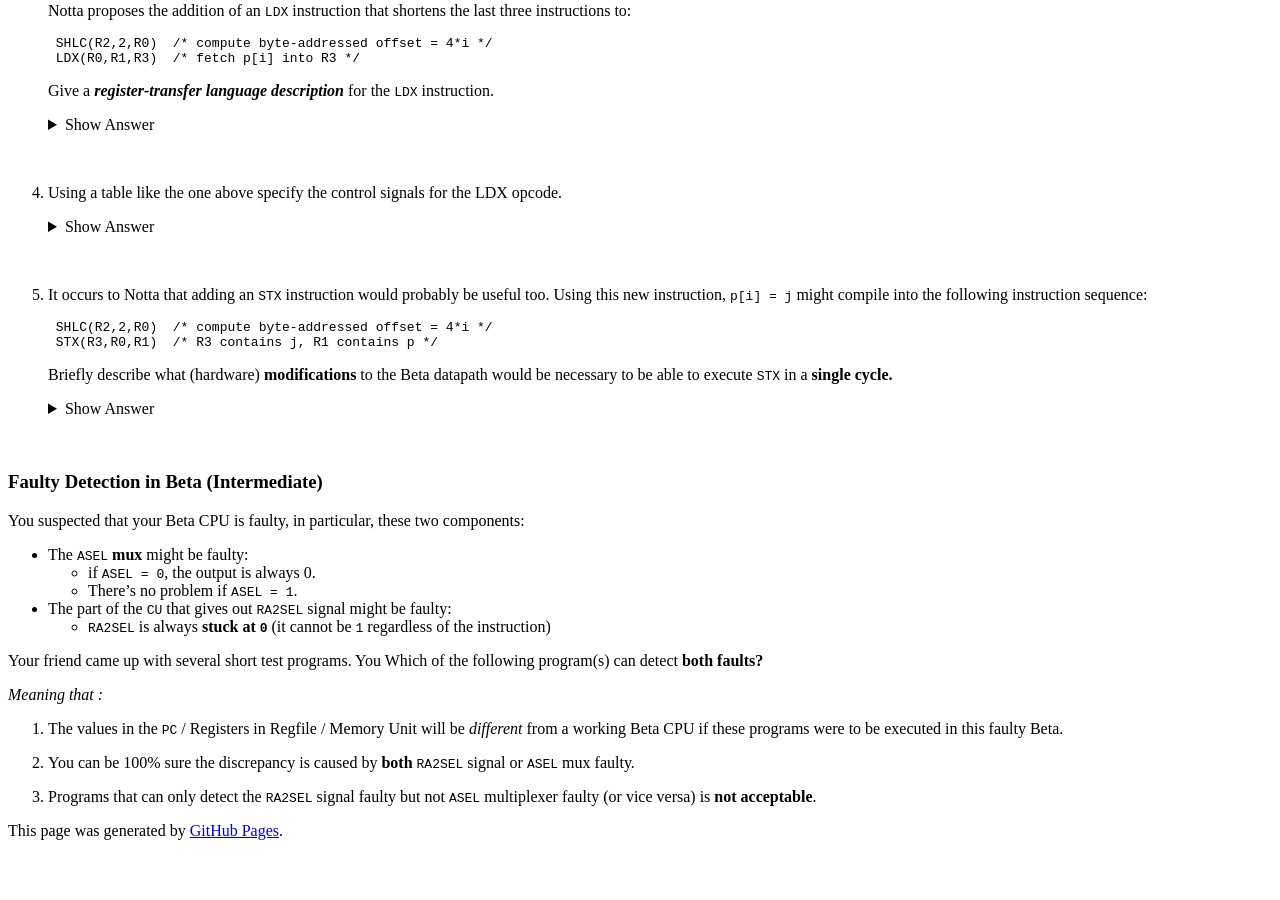
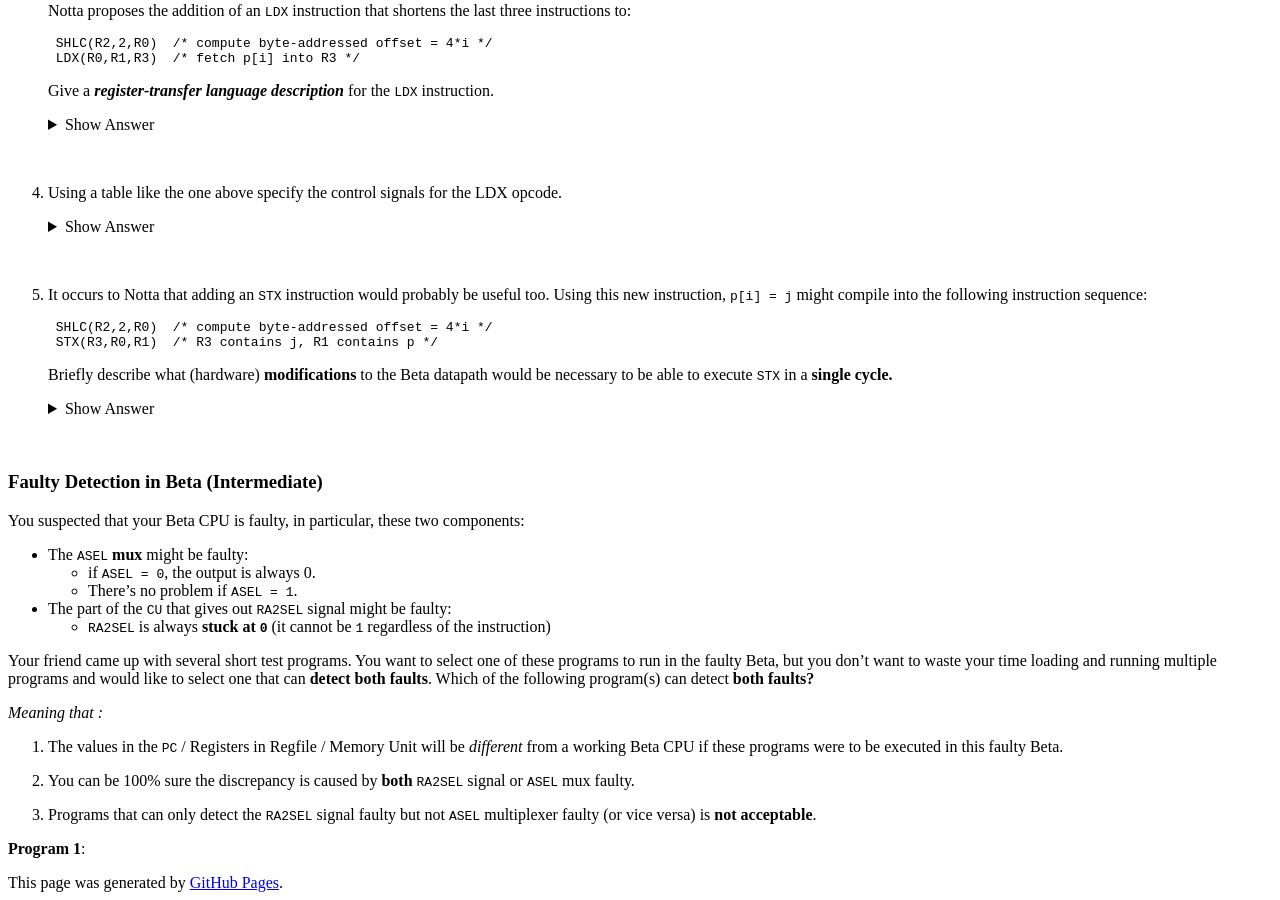
Before and after one commit to natalieagus/natalieagus.github.io, a Jekyll site: the page built from 50002/50002problem_set_5.md, in a window 1280 px wide and 900 px high, scrolled down 2892 px. Built offline with Jekyll 4.4.1, drawn with Linux system fonts in a browser that asks for light colours; formulas are drawn with MathJax 3; a script that is not in the unit is left out; the repository's description, which GitHub fills in, is left out; before the commit the page ends 3740 px from its top, so only the background shows below that.

Commit message:
50002/50002problem_set_5.md updated from https://stackedit.io/

```diff
--- a/50002/50002problem_set_5.md
+++ b/50002/50002problem_set_5.md
@@ -284,7 +284,7 @@ You suspected that your Beta CPU is faulty, in particular, these two components:
 * The part of the `CU` that gives out `RA2SEL` signal might be faulty:
 	* `RA2SEL` is always **stuck at `0`** (it cannot be `1` regardless of the instruction)
 
-Your friend came up with several short test programs. You Which of the following program(s) can detect **both faults?**
+Your friend came up with several short test programs. You want to select one of these programs to run in the faulty Beta, but you don't want to waste your time loading and running multiple programs and would like to select one that can **detect both faults**. Which of the following program(s) can detect **both faults?**
 
 *Meaning that :*
 1.  The values in the `PC` / Registers in Regfile / Memory Unit will be *different* from a working Beta CPU if these programs were to be executed in this faulty Beta.
@@ -292,6 +292,9 @@ Your friend came up with several short test programs. You Which of the following
 2.  You can be 100% sure the discrepancy is caused by **both** `RA2SEL` signal or `ASEL` mux faulty.
 
 3.  Programs that can only detect the `RA2SEL` signal faulty but not `ASEL` multiplexer faulty (or vice versa) is **not acceptable**.
+
+**Program 1**:
+
 <!--stackedit_data:
-eyJoaXN0b3J5IjpbMTg5MjgwNzksLTExMjA0Mzk3ODVdfQ==
+eyJoaXN0b3J5IjpbMTExODI2NTM3MywtMTEyMDQzOTc4NV19
 -->
```
